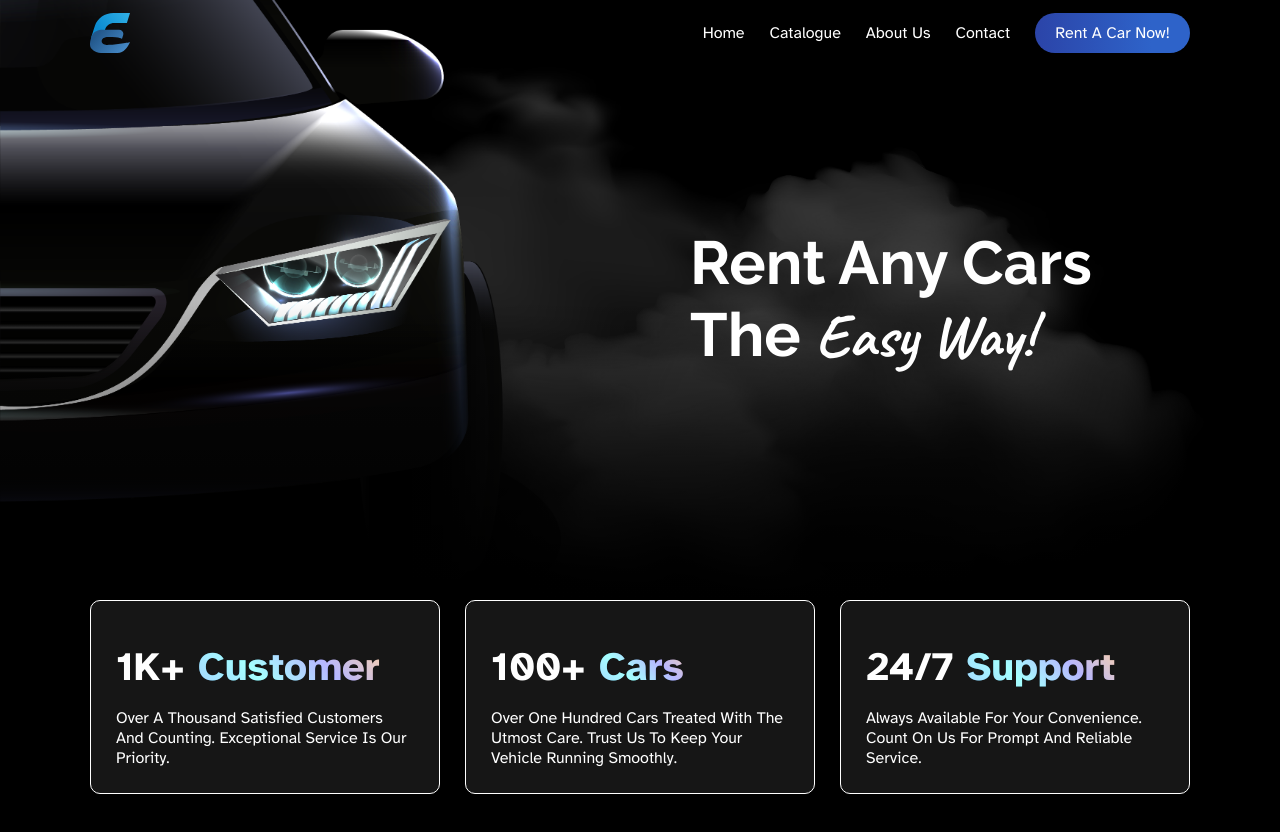
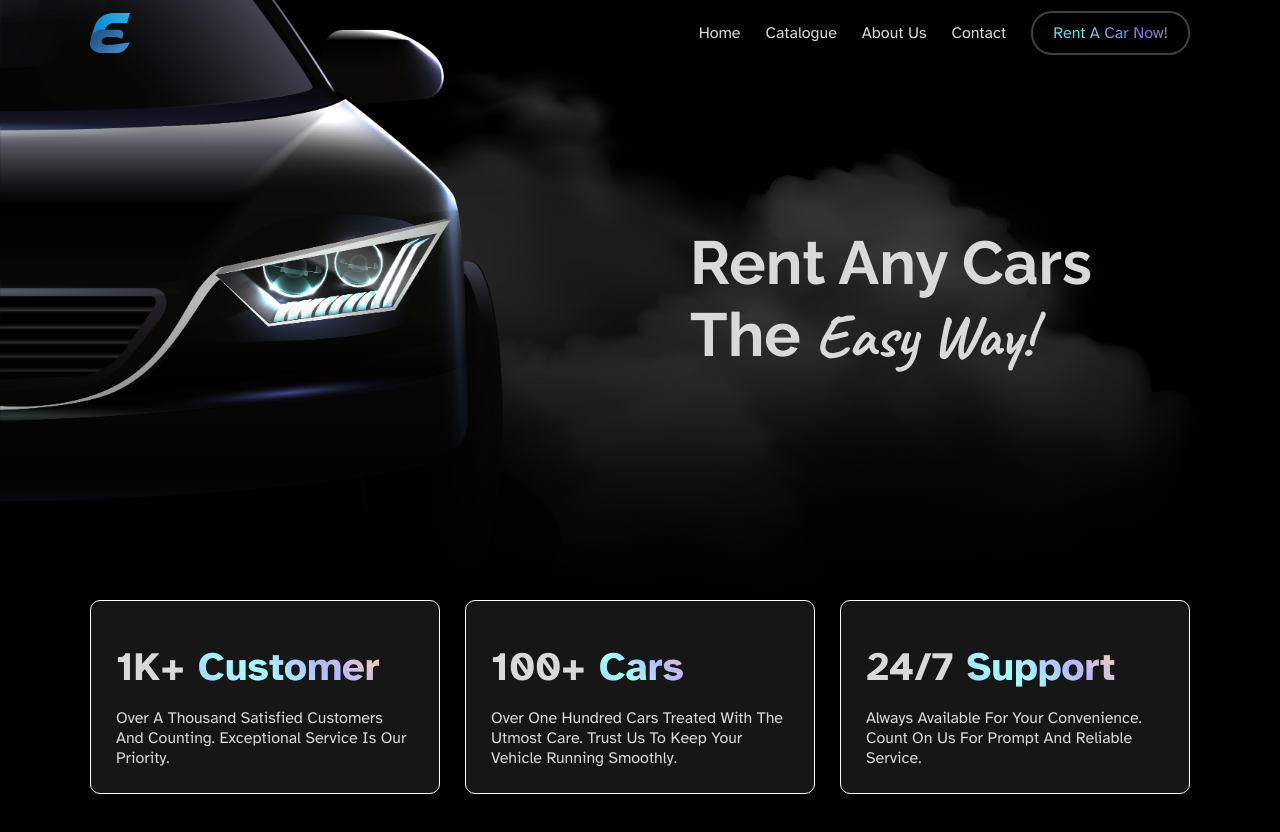
Before and after one commit to mwww/EasyRent, a React (Vite) app: page / in a window 1280 px wide. Shown: the top 832 px of the page. Built offline with nearby package versions, Linux system fonts and the light colour scheme.

Commit message:
added color variable and gradient on buttons

```diff
--- a/src/base.scss
+++ b/src/base.scss
@@ -1,5 +1,8 @@
 :root {
   --sz-nav_height: 65px;
+  --clr-main-bg: black;
+  --clr-main: hsl(0, 0%, 85%);
+  --clr-grey: hsla(0, 0%, 50%, 0.5);
   font-size: 1em;
 }
 
@@ -10,7 +13,7 @@
   padding: 0;
   border: 0;
   box-sizing: border-box;
-  color: #fff;
+  color: var(--clr-main);
 
   font-family: 'Atkinson Hyperlegible', 'Segoe UI', Tahoma, Geneva, Verdana,
     sans-serif;
@@ -19,7 +22,7 @@
 }
 
 body {
-  background-color: #000;
+  background-color: var(--clr-main-bg);
 }
 
 a {
@@ -34,8 +37,21 @@ button {
   cursor: pointer;
   padding: 10px 20px;
   border-radius: calc(1rem + 5px);
+  border: 2px solid var(--clr-grey);
+  // border: 10px solid hsl(0, 0%, 0%, 0.5);
   // background: linear-gradient(297.03deg, #4588c4 14.23%, #23588c 81.67%);
-  background: linear-gradient(90deg, #2b44a8 0%, #2e63c9 75%);
+  // background: linear-gradient(90deg, #2b44a8 0%, #2e63c9 75%);
+  // background: linear-gradient(45deg, #4aa5ff, #4affff, #6e6efc, #ffa54a);
+  background: linear-gradient(
+    45deg,
+    hsl(210, 75%, 65%),
+    hsl(180, 75%, 65%),
+    hsl(260, 75%, 65%),
+    hsl(30, 75%, 65%)
+  );
+  background-clip: text;
+  -webkit-background-clip: text;
+  color: transparent;
 }
 
 .content_wrapper {
```
